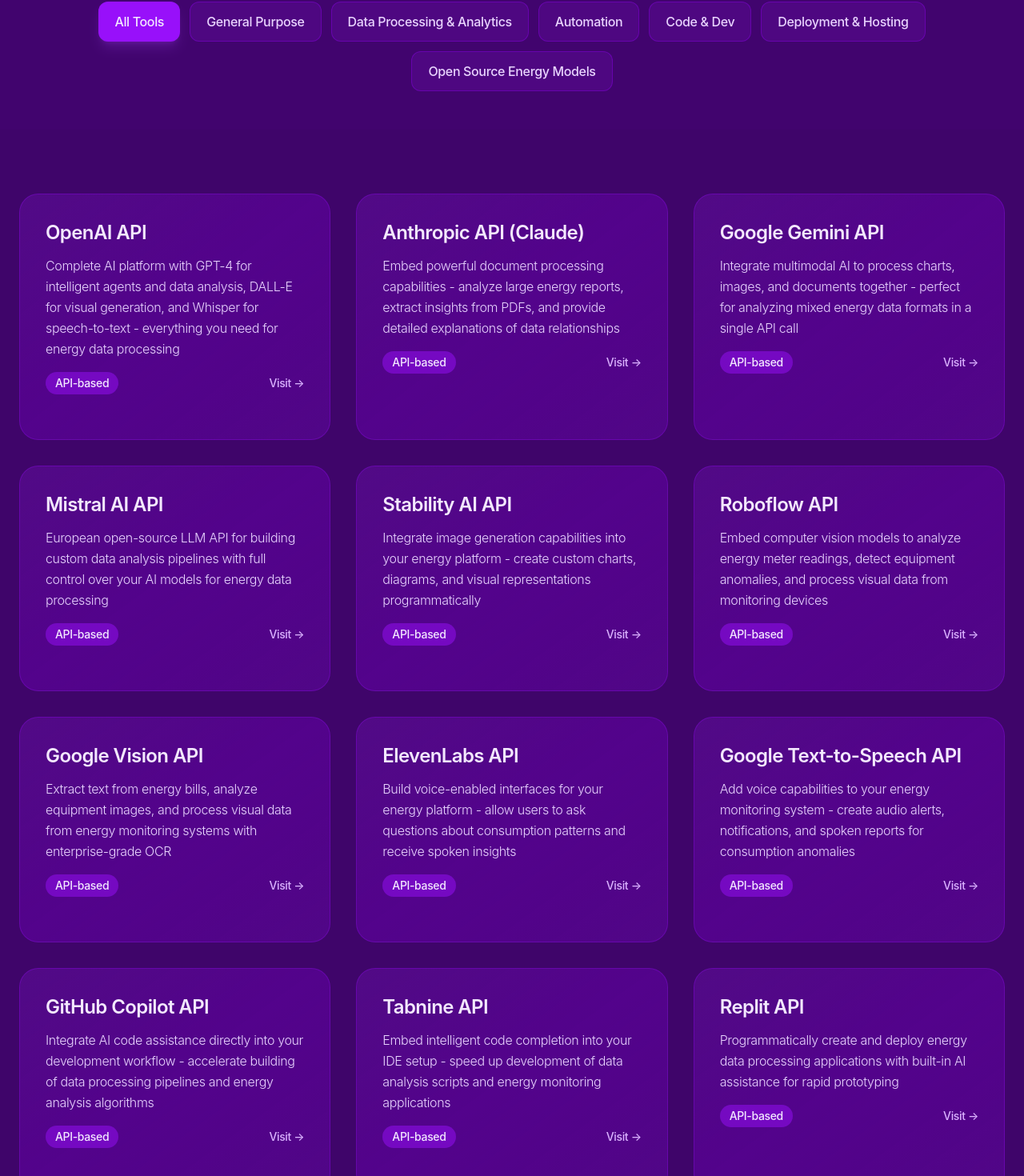
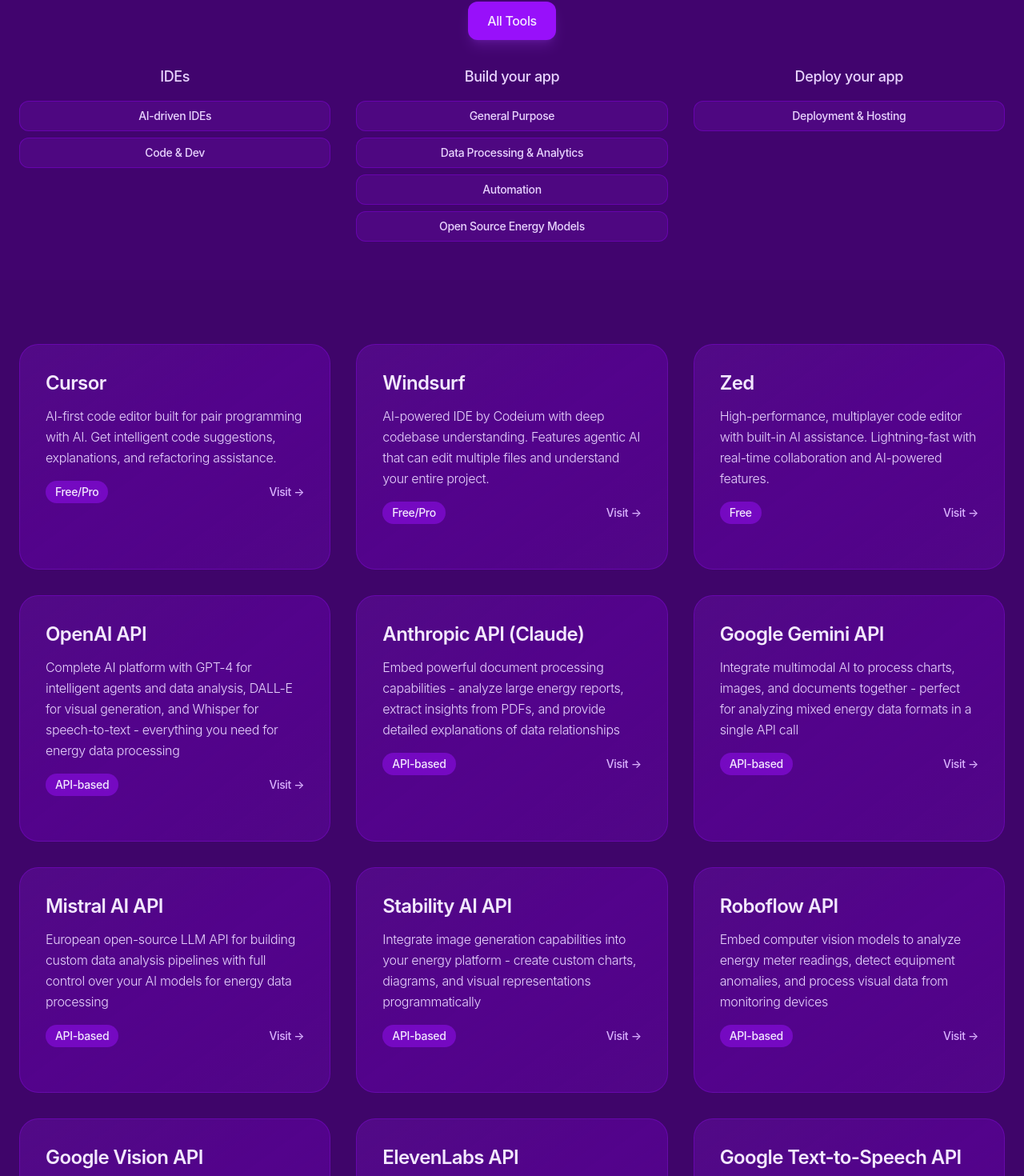
Before and after one commit to omriland/ai-hackathon, a Next.js app: page /ai_stack in a window 1280 px wide. Shown: the part 535-2005 px from the top of the page at 80% size. Built offline with nearby package versions, Linux system fonts and the light colour scheme.

Commit message:
Enhance AIStack page by adding new AI-driven IDEs, updating tool descriptions, and improving category organization for better user navigation.

```diff
--- a/src/app/ai_stack/page.tsx
+++ b/src/app/ai_stack/page.tsx
@@ -8,15 +8,42 @@
 
   const categories = [
     { id: 'all', name: 'All Tools' },
+    // IDEs
+    { id: 'ides', name: 'AI-driven IDEs' },
+    { id: 'code', name: 'Code & Dev' },
+    // Build your app
     { id: 'general', name: 'General Purpose' },
     { id: 'data', name: 'Data Processing & Analytics' },
     { id: 'automation', name: 'Automation' },
-    { id: 'code', name: 'Code & Dev' },
-    { id: 'deployment', name: 'Deployment & Hosting' },
-    { id: 'energy', name: 'Open Source Energy Models' }
+    { id: 'energy', name: 'Open Source Energy Models' },
+    // Deploy your app
+    { id: 'deployment', name: 'Deployment & Hosting' }
   ];
 
   const aiTools = [
+    // AI-driven IDEs
+    {
+      name: 'Cursor',
+      description: 'AI-first code editor built for pair programming with AI. Get intelligent code suggestions, explanations, and refactoring assistance.',
+      category: ['ides'],
+      url: 'https://cursor.sh',
+      pricing: 'Free/Pro'
+    },
+    {
+      name: 'Windsurf',
+      description: 'AI-powered IDE by Codeium with deep codebase understanding. Features agentic AI that can edit multiple files and understand your entire project.',
+      category: ['ides'],
+      url: 'https://codeium.com/windsurf',
+      pricing: 'Free/Pro'
+    },
+    {
+      name: 'Zed',
+      description: 'High-performance, multiplayer code editor with built-in AI assistance. Lightning-fast with real-time collaboration and AI-powered features.',
+      category: ['ides'],
+      url: 'https://zed.dev',
+      pricing: 'Free'
+    },
+
     // General Purpose
     {
       name: 'OpenAI API',
@@ -88,28 +115,33 @@
 
     // Code & Development
     {
-      name: 'GitHub Copilot API',
-      description: 'Integrate AI code assistance directly into your development workflow - accelerate building of data processing pipelines and energy analysis algorithms',
+      name: 'GitHub Copilot',
+      description: 'AI pair programmer that suggests code and entire functions in real-time. Works with VS Code, JetBrains IDEs, and more.',
       category: ['code'],
-      url: 'https://docs.github.com/en/copilot',
-      pricing: 'API-based'
+      url: 'https://github.com/features/copilot',
+      pricing: 'Subscription'
     },
     {
-      name: 'Tabnine API',
-      description: 'Embed intelligent code completion into your IDE setup - speed up development of data analysis scripts and energy monitoring applications',
+      name: 'Tabnine',
+      description: 'AI code completion that learns from your codebase. Supports 30+ languages and integrates with popular IDEs.',
       category: ['code'],
-      url: 'https://www.tabnine.com/code-review',
-      pricing: 'API-based'
+      url: 'https://www.tabnine.com',
+      pricing: 'Free/Pro'
     },
     {
-      name: 'Replit API',
-      description: 'Programmatically create and deploy energy data processing applications with built-in AI assistance for rapid prototyping',
+      name: 'Codeium',
+      description: 'Free AI-powered code acceleration toolkit. Offers autocomplete, chat, and search across 70+ programming languages.',
       category: ['code'],
-      url: 'https://docs.replit.com',
-      pricing: 'API-based'
+      url: 'https://codeium.com',
+      pricing: 'Free'
     },
-
-    // Data & Analytics
+    {
+      name: 'Replit',
+      description: 'Browser-based development environment with AI assistance. Code, collaborate, and deploy applications with built-in AI pair programming.',
+      category: ['code'],
+      url: 'https://replit.com',
+      pricing: 'Free/Pro'
+    },
     {
       name: 'Hugging Face API',
       description: 'Access thousands of pre-trained models via API - implement time-series analysis, anomaly detection, and NLP for document processing in your energy platform',
@@ -117,6 +149,8 @@
       url: 'https://huggingface.co/docs/api-inference',
       pricing: 'API-based'
     },
+
+    // Data & Analytics
     {
       name: 'Weights & Biases API',
       description: 'Integrate experiment tracking and model monitoring into your energy prediction models - track performance of anomaly detection algorithms programmatically',
@@ -315,10 +349,10 @@
             <div className="mb-8">
               <span className="text-6xl mb-6 block">🤖</span>
               <h1 className="text-6xl md:text-7xl font-semibold text-purple-100 tracking-tight leading-none mb-6">
-                AI Stack Library
+                There's an AI for that
               </h1>
               <p className="text-2xl md:text-3xl text-purple-200 font-light tracking-tight mb-4">
-                Curated collection of AI tools & platforms
+                AI stack library
               </p>
               <p className="text-xl text-purple-300 font-light max-w-3xl mx-auto leading-relaxed">
                 Discover the best AI tools for development, creativity, automation, and more.
@@ -331,20 +365,112 @@
         {/* Category Filter */}
         <div className="bg-purple-800/10">
           <div className="max-w-7xl mx-auto px-6 py-12">
-            <div className="flex flex-wrap justify-center gap-2 md:gap-3">
-              {categories.map((category) => (
+            {/* All Tools Button */}
+            <div className="flex justify-center mb-8">
               <button
-                  key={category.id}
-                  onClick={() => setSelectedCategory(category.id)}
-                  className={`px-4 py-2 md:px-5 md:py-3 rounded-xl font-medium transition-all duration-300 text-sm md:text-base ${
-                    selectedCategory === category.id
+                onClick={() => setSelectedCategory('all')}
+                className={`px-6 py-3 rounded-xl font-medium transition-all duration-300 text-base ${
+                  selectedCategory === 'all'
                     ? 'bg-purple-600 text-purple-100 shadow-lg shadow-purple-500/20'
                     : 'bg-purple-800/30 text-purple-200 hover:bg-purple-700/40 border border-purple-700/50'
                 }`}
               >
-                  <span>{category.name}</span>
+                All Tools
               </button>
-              ))}
+            </div>
+
+            {/* Three Groups */}
+            <div className="grid md:grid-cols-3 gap-8">
+              {/* IDEs Group */}
+              <div className="text-center">
+                <h3 className="text-lg font-medium text-purple-200 mb-4">IDEs</h3>
+                <div className="flex flex-col gap-2">
+                  <button
+                    onClick={() => setSelectedCategory('ides')}
+                    className={`px-4 py-2 rounded-xl font-medium transition-all duration-300 text-sm ${
+                      selectedCategory === 'ides'
+                        ? 'bg-purple-600 text-purple-100 shadow-lg shadow-purple-500/20'
+                        : 'bg-purple-800/30 text-purple-200 hover:bg-purple-700/40 border border-purple-700/50'
+                    }`}
+                  >
+                    AI-driven IDEs
+                  </button>
+                  <button
+                    onClick={() => setSelectedCategory('code')}
+                    className={`px-4 py-2 rounded-xl font-medium transition-all duration-300 text-sm ${
+                      selectedCategory === 'code'
+                        ? 'bg-purple-600 text-purple-100 shadow-lg shadow-purple-500/20'
+                        : 'bg-purple-800/30 text-purple-200 hover:bg-purple-700/40 border border-purple-700/50'
+                    }`}
+                  >
+                    Code & Dev
+                  </button>
+                </div>
+              </div>
+
+              {/* Build Your App Group */}
+              <div className="text-center">
+                <h3 className="text-lg font-medium text-purple-200 mb-4">Build your app</h3>
+                <div className="flex flex-col gap-2">
+                  <button
+                    onClick={() => setSelectedCategory('general')}
+                    className={`px-4 py-2 rounded-xl font-medium transition-all duration-300 text-sm ${
+                      selectedCategory === 'general'
+                        ? 'bg-purple-600 text-purple-100 shadow-lg shadow-purple-500/20'
+                        : 'bg-purple-800/30 text-purple-200 hover:bg-purple-700/40 border border-purple-700/50'
+                    }`}
+                  >
+                    General Purpose
+                  </button>
+                  <button
+                    onClick={() => setSelectedCategory('data')}
+                    className={`px-4 py-2 rounded-xl font-medium transition-all duration-300 text-sm ${
+                      selectedCategory === 'data'
+                        ? 'bg-purple-600 text-purple-100 shadow-lg shadow-purple-500/20'
+                        : 'bg-purple-800/30 text-purple-200 hover:bg-purple-700/40 border border-purple-700/50'
+                    }`}
+                  >
+                    Data Processing & Analytics
+                  </button>
+                  <button
+                    onClick={() => setSelectedCategory('automation')}
+                    className={`px-4 py-2 rounded-xl font-medium transition-all duration-300 text-sm ${
+                      selectedCategory === 'automation'
+                        ? 'bg-purple-600 text-purple-100 shadow-lg shadow-purple-500/20'
+                        : 'bg-purple-800/30 text-purple-200 hover:bg-purple-700/40 border border-purple-700/50'
+                    }`}
+                  >
+                    Automation
+                  </button>
+                  <button
+                    onClick={() => setSelectedCategory('energy')}
+                    className={`px-4 py-2 rounded-xl font-medium transition-all duration-300 text-sm ${
+                      selectedCategory === 'energy'
+                        ? 'bg-purple-600 text-purple-100 shadow-lg shadow-purple-500/20'
+                        : 'bg-purple-800/30 text-purple-200 hover:bg-purple-700/40 border border-purple-700/50'
+                    }`}
+                  >
+                    Open Source Energy Models
+                  </button>
+                </div>
+              </div>
+
+              {/* Deploy Your App Group */}
+              <div className="text-center">
+                <h3 className="text-lg font-medium text-purple-200 mb-4">Deploy your app</h3>
+                <div className="flex flex-col gap-2">
+                  <button
+                    onClick={() => setSelectedCategory('deployment')}
+                    className={`px-4 py-2 rounded-xl font-medium transition-all duration-300 text-sm ${
+                      selectedCategory === 'deployment'
+                        ? 'bg-purple-600 text-purple-100 shadow-lg shadow-purple-500/20'
+                        : 'bg-purple-800/30 text-purple-200 hover:bg-purple-700/40 border border-purple-700/50'
+                    }`}
+                  >
+                    Deployment & Hosting
+                  </button>
+                </div>
+              </div>
             </div>
           </div>
         </div>
```
Lines whose indentation alone changed are shown as unchanged.
